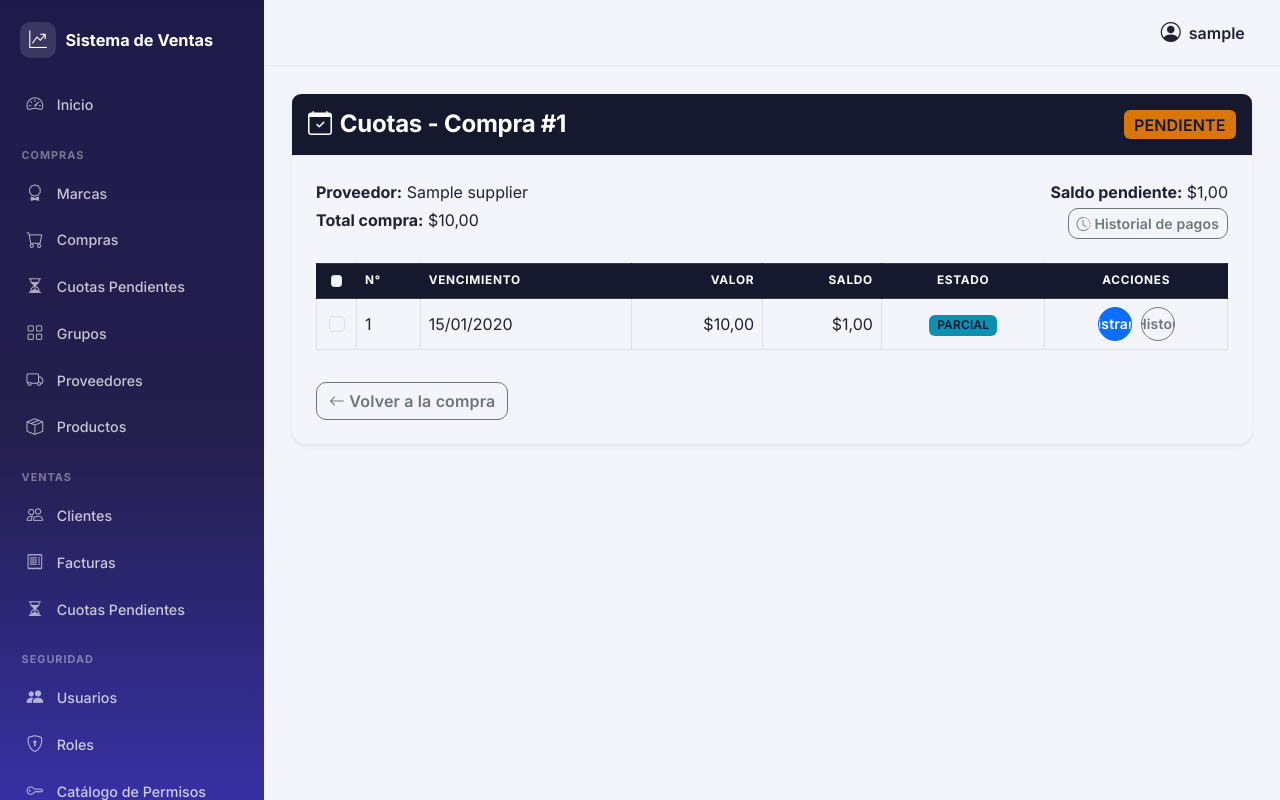
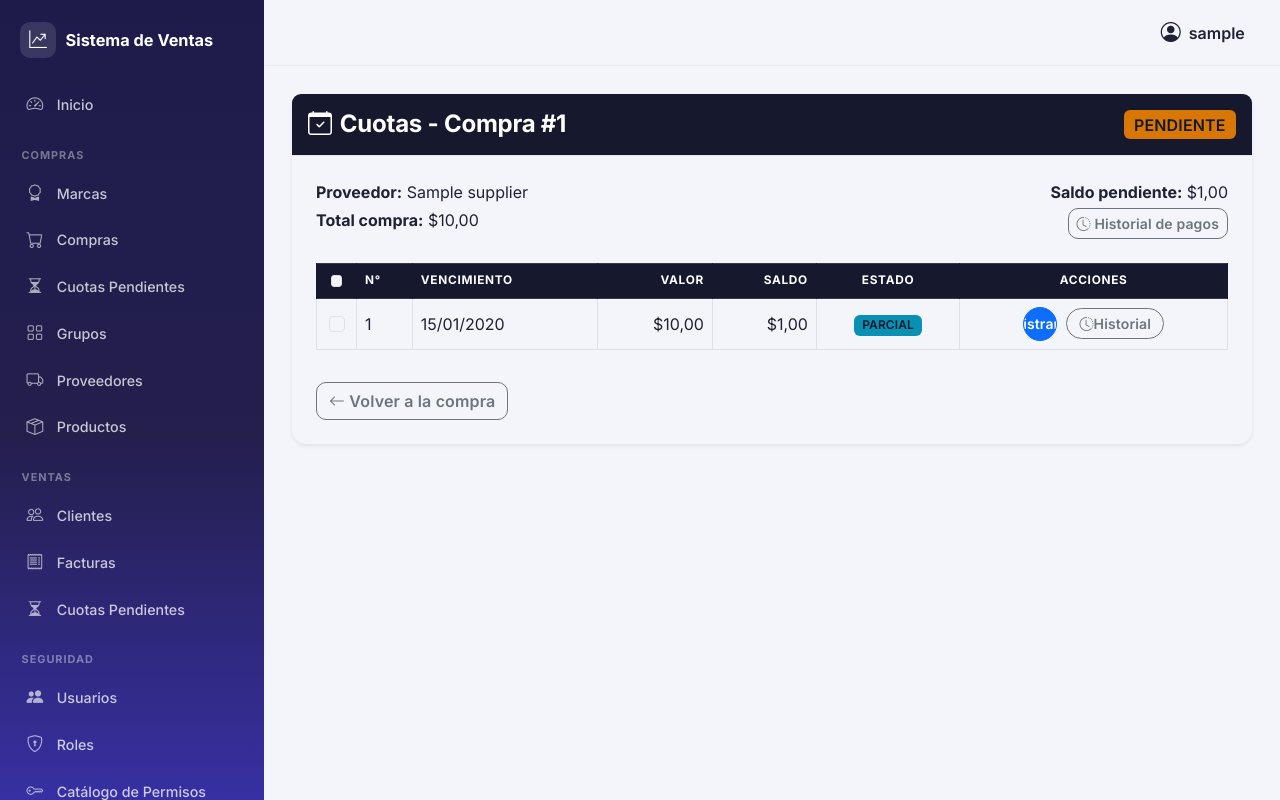
Before and after one commit to ElianWBG/Sales_a2-ISAAC, a Django app: page /creditos-compras/compra/1/cuotas/ in a window 1280 px wide. Run offline with Django 5.2, Linux system fonts and the light colour scheme; a user stored in the database is signed in; tables that the repository leaves empty hold one stand-in row (values such as "Sample post"); some libraries are stand-ins or nearby versions.

Commit message:
Cambio de botones

```diff
--- a/billing/static/billing/css/theme.css
+++ b/billing/static/billing/css/theme.css
@@ -200,6 +200,24 @@ h1, h2, h3, h4, h5, h6 { font-weight: 700; letter-spacing: -.01em; }
 .table td .btn:hover { transform: translateY(-2px) scale(1.08); box-shadow: 0 6px 14px rgba(30, 34, 51, .2); }
 .table td .btn + .btn { margin-left: .3rem; }
 
+/* Botones de tabla que llevan TEXTO (ej. "Permisos", "Historial"), no solo
+   ícono: la regla de arriba los fuerza al mismo círculo de 34px pensado
+   para ver/editar/eliminar, y les corta el texto. .btn-text devuelve la
+   forma de píldora con ancho según contenido -- se aplica a mano en cada
+   botón que la necesita, así que no afecta a ningún botón de solo-ícono. */
+.table td .btn-text, .table th .btn-text {
+  border-radius: 50px; width: auto; height: auto; padding: .25rem .75rem;
+}
+.table td .btn-text:hover { transform: translateY(-2px); }
+
+/* overflow:hidden de .btn (arriba, para el brillo del hover) + flexbox
+   pueden achicar un botón con texto por debajo de lo que su contenido
+   necesita si comparte fila con un elemento de ancho flexible (ej. un
+   <select> "form-select" en un .d-flex) -- flex-shrink:0 evita que se
+   achique y corte el texto, sin tocar el overflow:hidden que necesita el
+   resto de los botones para el efecto de brillo. */
+.btn-text { flex-shrink: 0; }
+
 .table thead.table-dark th {
   background: var(--bs-dark); border-color: var(--bs-dark);
   font-size: .74rem; text-transform: uppercase; letter-spacing: .06em; font-weight: 700;
--- a/creditos_compras/templates/creditos_compras/cuota_list.html
+++ b/creditos_compras/templates/creditos_compras/cuota_list.html
@@ -72,7 +72,7 @@
                 </a>
                 {% endif %}
                 {% if perms.creditos_compras.view_pagocuotacompra %}
-                <a href="{% url 'creditos_compras:historial_pagos_cuota' cuota.pk %}" class="btn btn-sm btn-outline-secondary">
+                <a href="{% url 'creditos_compras:historial_pagos_cuota' cuota.pk %}" class="btn btn-sm btn-outline-secondary btn-text">
                   <i class="bi bi-clock-history"></i> Historial
                 </a>
                 {% endif %}
--- a/creditos_ventas/templates/creditos_ventas/cuota_list.html
+++ b/creditos_ventas/templates/creditos_ventas/cuota_list.html
@@ -72,7 +72,7 @@
                 </a>
                 {% endif %}
                 {% if perms.creditos_ventas.view_pagocuotaventa %}
-                <a href="{% url 'creditos_ventas:historial_pagos_cuota' cuota.pk %}" class="btn btn-sm btn-outline-secondary">
+                <a href="{% url 'creditos_ventas:historial_pagos_cuota' cuota.pk %}" class="btn btn-sm btn-outline-secondary btn-text">
                   <i class="bi bi-clock-history"></i> Historial
                 </a>
                 {% endif %}
--- a/purchasing/templates/purchasing/purchase_form.html
+++ b/purchasing/templates/purchasing/purchase_form.html
@@ -20,7 +20,7 @@
           <label class="form-label fw-semibold">Proveedor</label>
           <div class="d-flex gap-2">
             {{ form.supplier }}
-            <button type="button" class="btn btn-outline-primary btn-sm text-nowrap" data-bs-toggle="modal" data-bs-target="#modalNuevoProveedor">
+            <button type="button" class="btn btn-outline-primary btn-sm text-nowrap btn-text" data-bs-toggle="modal" data-bs-target="#modalNuevoProveedor">
               <i class="bi bi-plus-lg"></i> Nuevo Proveedor
             </button>
           </div>
--- a/security/templates/security/group_list.html
+++ b/security/templates/security/group_list.html
@@ -34,7 +34,7 @@
           <td class="text-center"><span class="badge bg-success">{{ g.permissions.count }}</span></td>
           <td class="text-center"><span class="badge bg-info">{{ g.user_set.count }}</span></td>
           <td class="text-end text-nowrap">
-            <a href="{% url 'security:role_permissions' g.pk %}" class="btn btn-sm btn-primary" title="Permisos" aria-label="Permisos">
+            <a href="{% url 'security:role_permissions' g.pk %}" class="btn btn-sm btn-primary btn-text" title="Permisos" aria-label="Permisos">
               <i class="bi bi-shield-lock"></i> Permisos
             </a>
             <a href="{% url 'security:group_update' g.pk %}" class="btn btn-sm btn-warning" title="Editar" aria-label="Editar">
```
